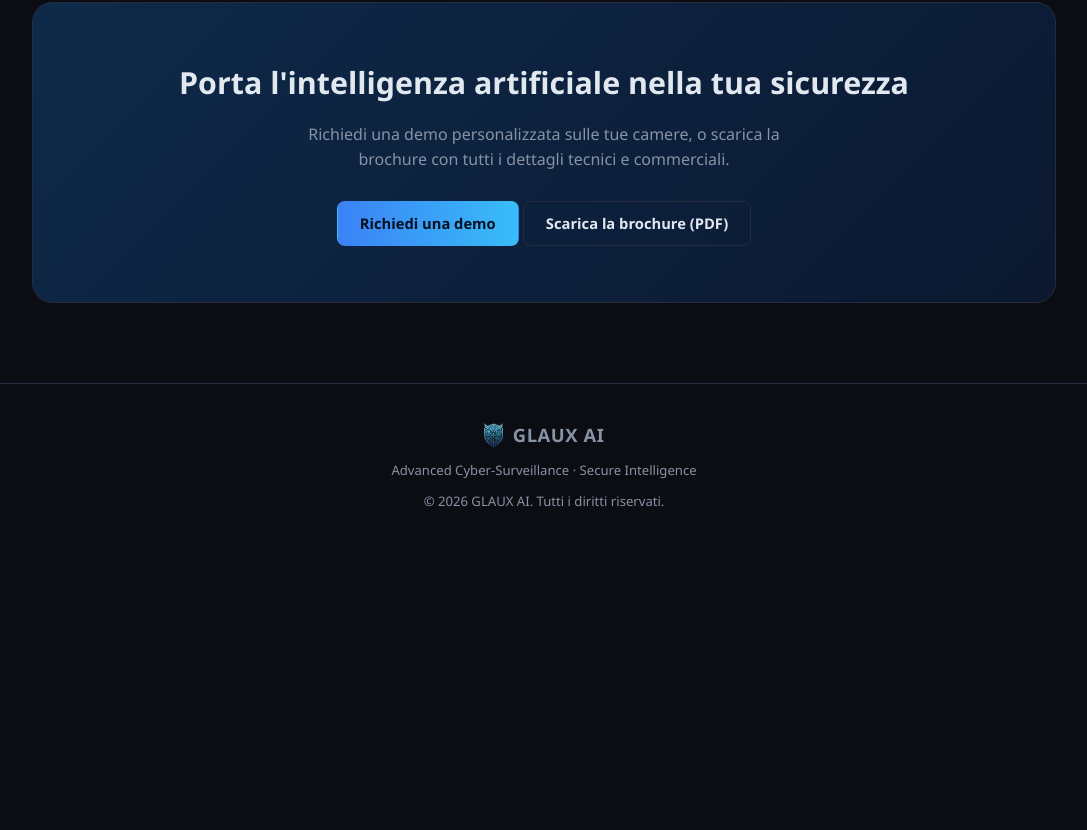
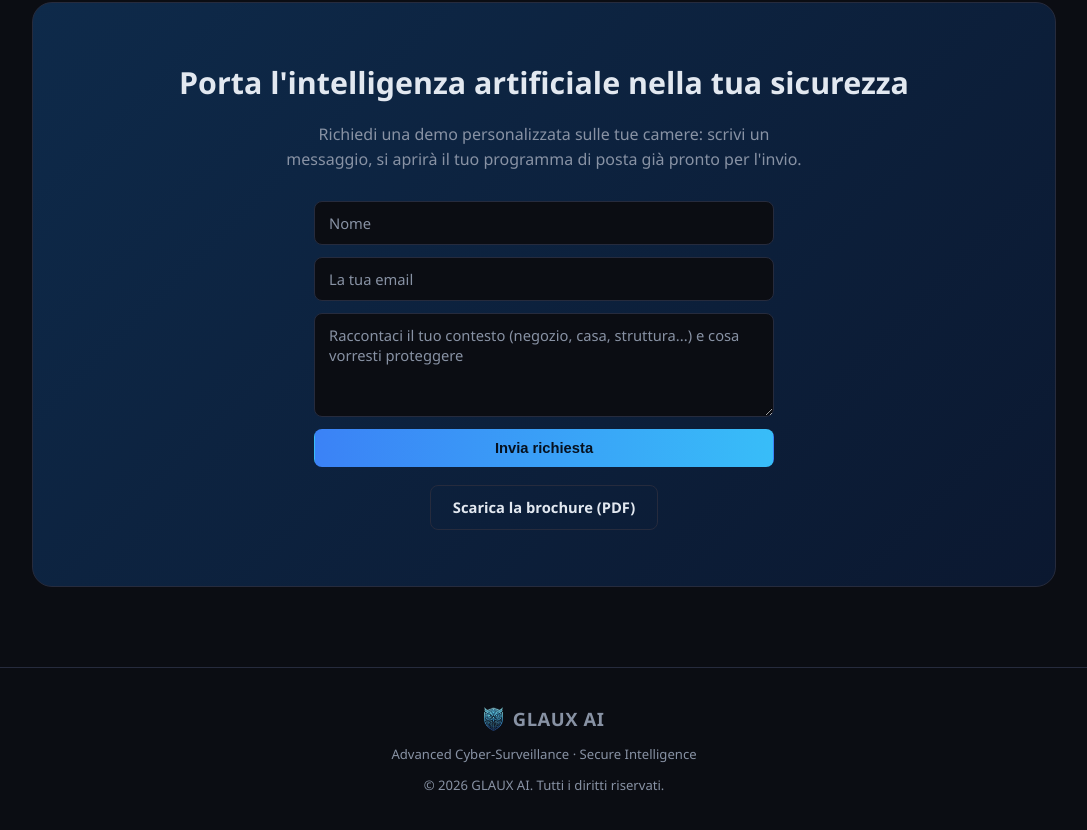
Before and after one commit to egiziano81/glaux-ai-web, a plain HTML site: page index.html in a window 1280 px wide. Shown: the part 3279-4109 px from the top of the page, without its empty margins (96-1183 px from the left). Before the commit the page ends 3827 px from the top, so only its background shows below. Drawn offline with Linux system fonts and the light colour scheme.

Commit message:
Add files via upload

```diff
--- a/index.html
+++ b/index.html
@@ -117,6 +117,16 @@
   }
   .cta-band h2 { font-size: 1.9rem; font-weight: 800; margin-bottom: 14px; }
   .cta-band p { color: var(--muted); max-width: 520px; margin: 0 auto 28px; }
+
+  .contact-form {
+    max-width: 460px; margin: 0 auto; text-align: left; display: flex; flex-direction: column; gap: 12px;
+  }
+  .contact-form input, .contact-form textarea {
+    width: 100%; padding: 11px 14px; border-radius: 8px; border: 1px solid var(--border);
+    background: var(--bg); color: var(--text); font-size: .92rem; font-family: inherit; resize: vertical;
+  }
+  .contact-form input:focus, .contact-form textarea:focus { outline: none; border-color: var(--cyan); }
+  .contact-form input::placeholder, .contact-form textarea::placeholder { color: var(--muted); }
 
   footer { border-top: 1px solid var(--border); padding: 36px 24px; text-align: center; color: var(--muted); font-size: .82rem; }
   footer .brand { justify-content: center; margin-bottom: 10px; }
@@ -317,9 +327,16 @@
   <div class="wrap">
     <div class="cta-band">
       <h2>Porta l'intelligenza artificiale nella tua sicurezza</h2>
-      <p>Richiedi una demo personalizzata sulle tue camere, o scarica la brochure con tutti i dettagli tecnici e commerciali.</p>
-      <div class="cta-row">
-        <a class="btn btn-primary" href="mailto:info@glauxai.example">Richiedi una demo</a>
+      <p>Richiedi una demo personalizzata sulle tue camere: scrivi un messaggio, si aprirà il tuo programma di posta già pronto per l'invio.</p>
+
+      <form id="demo-form" class="contact-form" onsubmit="return sendDemoRequest(event)">
+        <input type="text" id="demo-name" placeholder="Nome" required/>
+        <input type="email" id="demo-email" placeholder="La tua email" required/>
+        <textarea id="demo-message" rows="4" placeholder="Raccontaci il tuo contesto (negozio, casa, struttura...) e cosa vorresti proteggere" required></textarea>
+        <button type="submit" class="btn btn-primary" style="width:100%">Invia richiesta</button>
+      </form>
+
+      <div class="cta-row" style="margin-top:18px">
         <a class="btn btn-outline" href="brochure.pdf" target="_blank">Scarica la brochure (PDF)</a>
       </div>
     </div>
@@ -334,6 +351,31 @@
   </div>
 </footer>
 
-<script>document.getElementById('year').textContent = new Date().getFullYear();</script>
+<script>
+document.getElementById('year').textContent = new Date().getFullYear();
+
+// Indirizzo destinatario mascherato (char code, non in chiaro nel sorgente):
+// protegge dai bot che raccolgono indirizzi email scansionando le pagine.
+// Decodificato solo al momento dell'invio del form.
+const _EU = [109, 114, 109, 105, 107, 121];                    // mrmiky
+const _ED = [103, 109, 97, 105, 108, 46, 99, 111, 109];         // gmail.com
+function _demoRecipient() {
+  return String.fromCharCode(..._EU) + '@' + String.fromCharCode(..._ED);
+}
+
+function sendDemoRequest(evt) {
+  evt.preventDefault();
+  const name    = document.getElementById('demo-name').value.trim();
+  const email   = document.getElementById('demo-email').value.trim();
+  const message = document.getElementById('demo-message').value.trim();
+
+  const subject = 'Richiesta demo GLAUX AI' + (name ? ' — ' + name : '');
+  const body = `Nome: ${name}\nEmail: ${email}\n\n${message}`;
+  const mailto = `mailto:${_demoRecipient()}?subject=${encodeURIComponent(subject)}&body=${encodeURIComponent(body)}`;
+
+  window.location.href = mailto;
+  return false;
+}
+</script>
 </body>
 </html>
```
Also changed, not shown: 4 other files.
